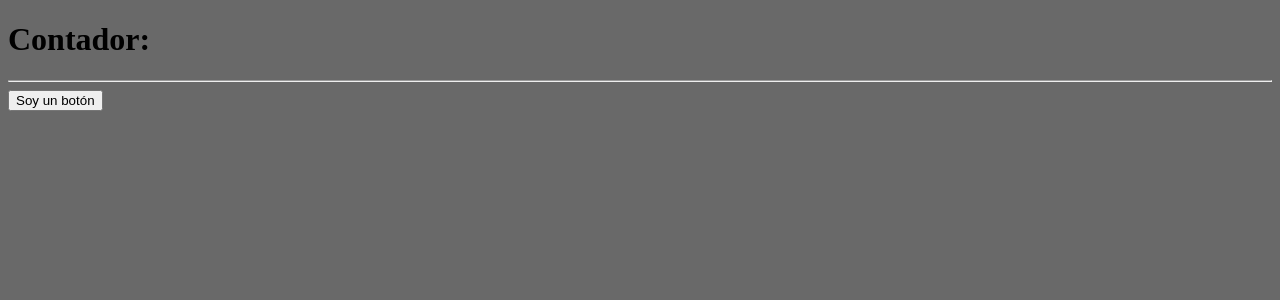
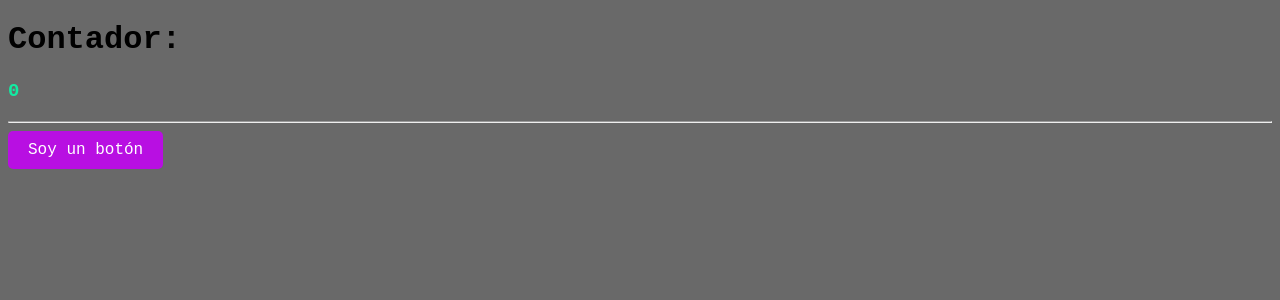
Before and after one commit to josedavd-07/Count-Whit-React-And-Nodejs, a React (Vite) app: page / in a window 1280 px wide. Shown: the top 300 px of the page. Built offline with nearby package versions, Linux system fonts and the light colour scheme.

Commit message:
Añadimos el cambio de estado al contador  ademas de estilos al proyecto

```diff
--- a/src/ContadorApp.jsx
+++ b/src/ContadorApp.jsx
@@ -1,5 +1,36 @@
 import React from 'react'
 import './styles/ContadorApp.css'
+import { useState } from 'react'
+
+
+// rafc  React Arrow Component Function
+// Aca si lo hacempos dentro de la funcion esto pasara al padre directamente
+// Funcion handleClick es conducir click en ingles y se encarga de manejar el evento
+// La forma mas optima de hacerlo es igualar la funcion a u na constante y a una funcion flecha
+// Importamos useState para poder modificar el estado de la variable value
+export const ContadorApp = ({ value }) => {
+
+    //useState es un hook que nos permite modificar el estado de una variable
+    const [contador, setContador] = useState(value)
+
+    // Usamos el contador  mas set contador para modificar el estado de la variable
+    const handleClick = () => {
+        setContador(contador + 1)
+    }
+
+
+    //Reemplazamos value por contador para ahora si modificar el estado de la variable
+    return (
+        <>
+            <h1>Contador:</h1>
+            <p>{contador}</p>
+            <hr />
+            <button onClick={handleClick}>
+                Soy un botón
+            </button>
+        </>
+    )
+}
 
 // Conducir Click Event
 //Esta seria la forma de hacerlo con una función cuando hay un solo argumento o mas
@@ -43,7 +74,8 @@ export const ContadorApp = () => {
 //Esta serrio la frma para mas argumentos
 // Conducir Click Event
 /*
-function handleClick(event) {
+//De esta manera se puede pasar mas  de un argumentos a lafunción.
+function handleClick(event,arg) {
     console.log(event)
     console.log(arg)
 }
@@ -61,7 +93,7 @@ export const ContadorApp = () => {
 */
 
 // Forma de hacerlo pero con todo desde afuera de la función
-
+/*
 function handleClick(event) {
     console.log(event)
     console.log(arg)
@@ -84,3 +116,56 @@ export const ContadorApp = () => {
         </>
     )
 }
+*/
+
+// Manera de hacerlo mas comunmente pero todo adentro pero mas orgamnizado
+// Funcion que conduce el click o manejar click con el evento en ingles
+// Esta funcion se puede pasar al padre y no desde afuera para que sea mas limpio
+/*
+function handleClick(value) {
+    value += 1
+    console.log(value)
+}
+/*
+
+// Componente que se encarga de mostrar el boton retornando el boton desde la función
+//Hacemos lo que se llama desestructuración de argumentos para hacerlo mas limpio y facil de entender
+//Esto aca se puede hacer mas optimo para que los registros nose hagan desde afuera del componente
+/*
+export const ContadorApp = ({ value }) => {
+    return (
+        <>
+            <h1>Contador:</h1>
+            <p>{value}</p>
+            <hr />
+            <button onClick={() => handleClick(value)} >
+                Soy un botón
+            </button>
+        </>
+    )
+}
+*/
+
+
+// rafc  React Arrow Component Function
+// Aca si lo hacempos dentro de la funcion esto pasara al padre directamente
+// Funcion handleClick es conducir click
+/*
+export const ContadorApp = ({ value }) => {
+    function handleClick() {
+        value += 1
+        console.log(value)
+    }
+
+    return (
+        <>
+            <h1>Contador:</h1>
+            <p>{value}</p>
+            <hr />
+            <button onClick={handleClick}>
+                Soy un botón
+            </button>
+        </>
+    )
+}
+*/
--- a/src/main.jsx
+++ b/src/main.jsx
@@ -3,8 +3,10 @@ import { createRoot } from 'react-dom/client'
 import { ContadorApp } from './ContadorApp'
 import './styles.css'
 
+
+//Pasamos un valo a la función por default
 createRoot(document.getElementById('root')).render(
   <StrictMode>
-    <ContadorApp />
+    <ContadorApp value={0} />
   </StrictMode>,
 )
--- a/src/styles/ContadorApp.css
+++ b/src/styles/ContadorApp.css
@@ -0,0 +1,34 @@
+h1 {
+    font-family: 'Courier New', Courier, monospace;
+    color-scheme: dark;
+}
+
+p {
+    font-family: 'Courier New', Courier, monospace;
+    font-weight: bold;
+    font-size: 19px;
+    color: rgb(18, 235, 162);
+}
+
+button {
+    font-family: 'Courier New', Courier, monospace;
+    background-color: #b80fe2;
+    color: white;
+    border: none;
+    padding: 10px 20px;
+    font-size: 16px;
+    border-radius: 5px;
+    cursor: pointer;
+    transition: background-color 0.3s, transform 0.1s;
+}
+
+button:hover {
+    background-color: #e94e77;
+    /* Color diferente para hover */
+}
+
+button:active {
+    background-color: #046063;
+    /* Color diferente para active */
+    transform: scale(0.95);
+}
```
